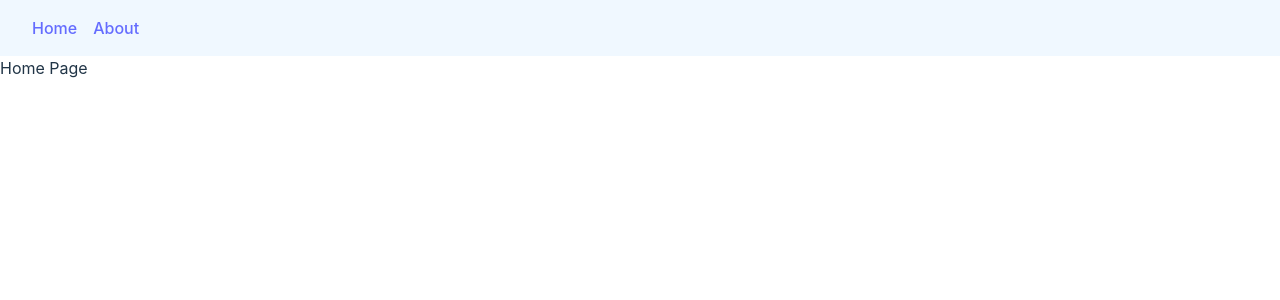
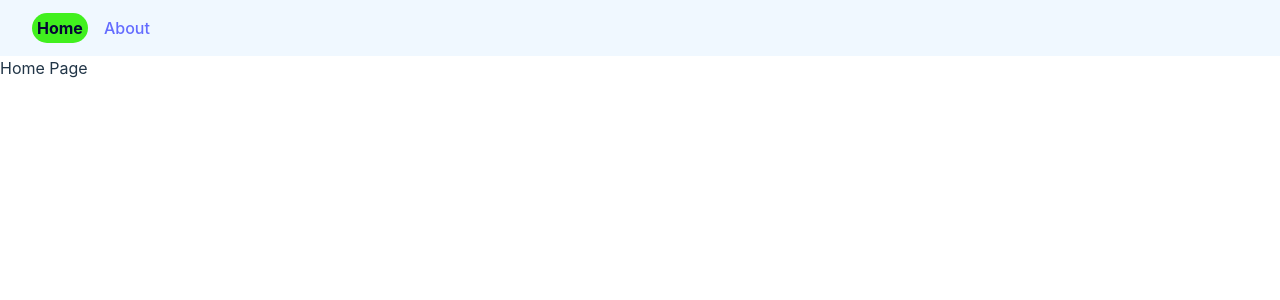
Before and after one commit to sanishkarkee/React-Router-2024, a React (Vite) app: page / in a window 1280 px wide. Shown: the top 300 px of the page. Built offline with nearby package versions, Linux system fonts and the light colour scheme.

Commit message:
video5: Active Links

```diff
--- a/src/components/NavBar.jsx
+++ b/src/components/NavBar.jsx
@@ -1,12 +1,31 @@
 import React from 'react';
-import { Link } from 'react-router-dom';
+import { Link, NavLink } from 'react-router-dom';
 
 function NavBar() {
+  // Either CSS bata or yesari Active class lai styling garna sakinxa
+  const navLinkStyles = ({ isActive }) => {
+    return {
+      textDecoration: isActive && 'none',
+      fontWeight: isActive && 'bold',
+      backgroundColor: isActive && '#41f01e',
+      padding: isActive && '5px',
+      borderRadius: isActive && '15px',
+      color: isActive && 'rgb(6, 6, 53)',
+    };
+  };
   return (
     <>
       <nav>
-        <Link to='/'>Home</Link>
-        <Link to='/about'>About</Link>
+        {/* <Link to='/'>Home</Link>
+        <Link to='/about'>About</Link> */}
+
+        {/* Navlink: it determines wether the link is ACTIVE or not */}
+        <NavLink style={navLinkStyles} to='/'>
+          Home
+        </NavLink>
+        <NavLink style={navLinkStyles} to='about'>
+          About
+        </NavLink>
       </nav>
     </>
   );
```
Also changed, not shown: src/index.css (+10 -0 lines).
